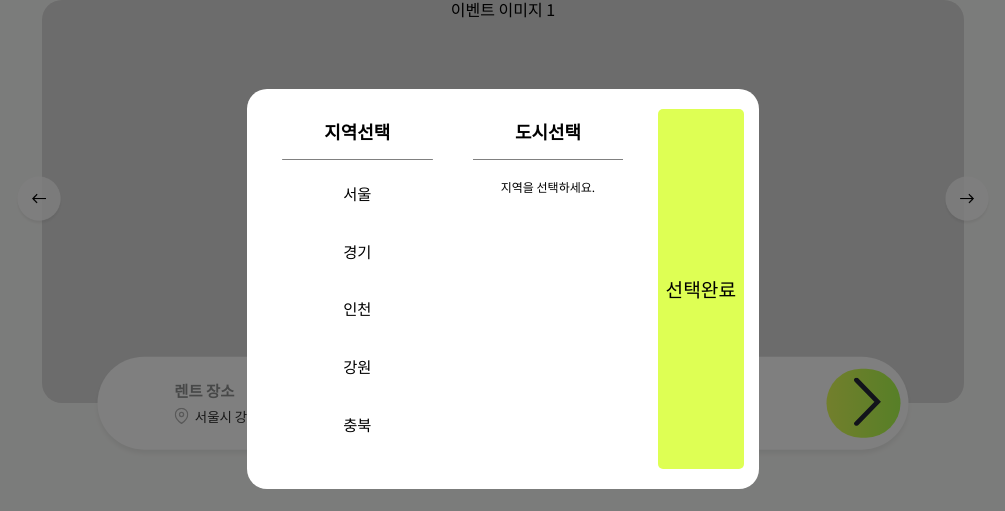
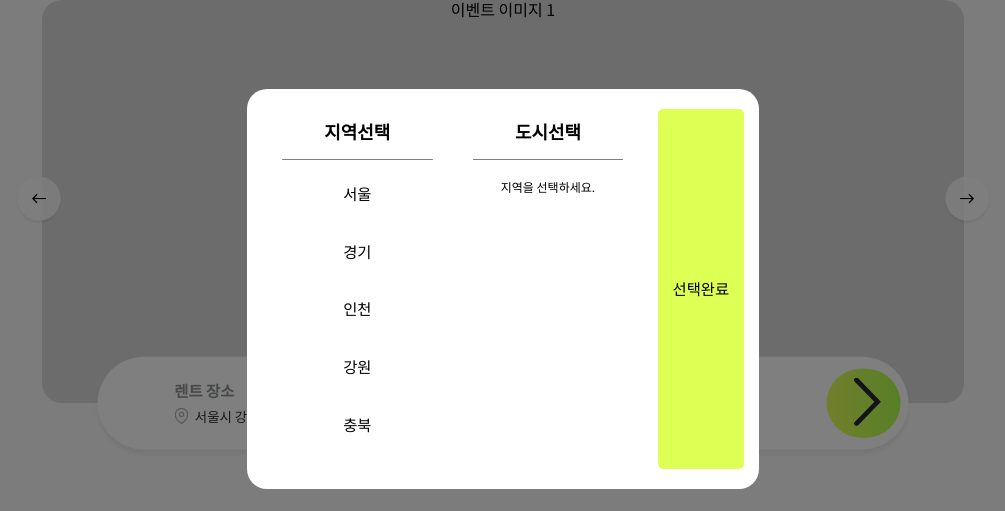
Before and after one commit to STERNDELFTIN/everycar-frontend, a React (Create React App) app in the folder everycar-frontend/: page / in a window 1280 px wide. Both pictures are taken after a click on the element "서울시 강남구". Shown: the part 111-622 px from the top of the page, without its empty margins (137-1142 px from the left). Built offline with nearby package versions, Linux system fonts and the light colour scheme.

Commit message:
메인페이지 렌트위치팝업창 폰트사이즈 조정

```diff
--- a/everycar-frontend/src/css/main/PosPopupScreen.css
+++ b/everycar-frontend/src/css/main/PosPopupScreen.css
@@ -43,7 +43,7 @@
     border-radius: 7px;
     margin-left: 3%;
     padding: 2px 7px;
-    font-size: clamp(10px, 1.5vw, 25px);
+    font-size: clamp(13px, 1.2vw , 28px);
     background-color: #DEFF54;
     border-radius: 5px;
     cursor: pointer;
```
